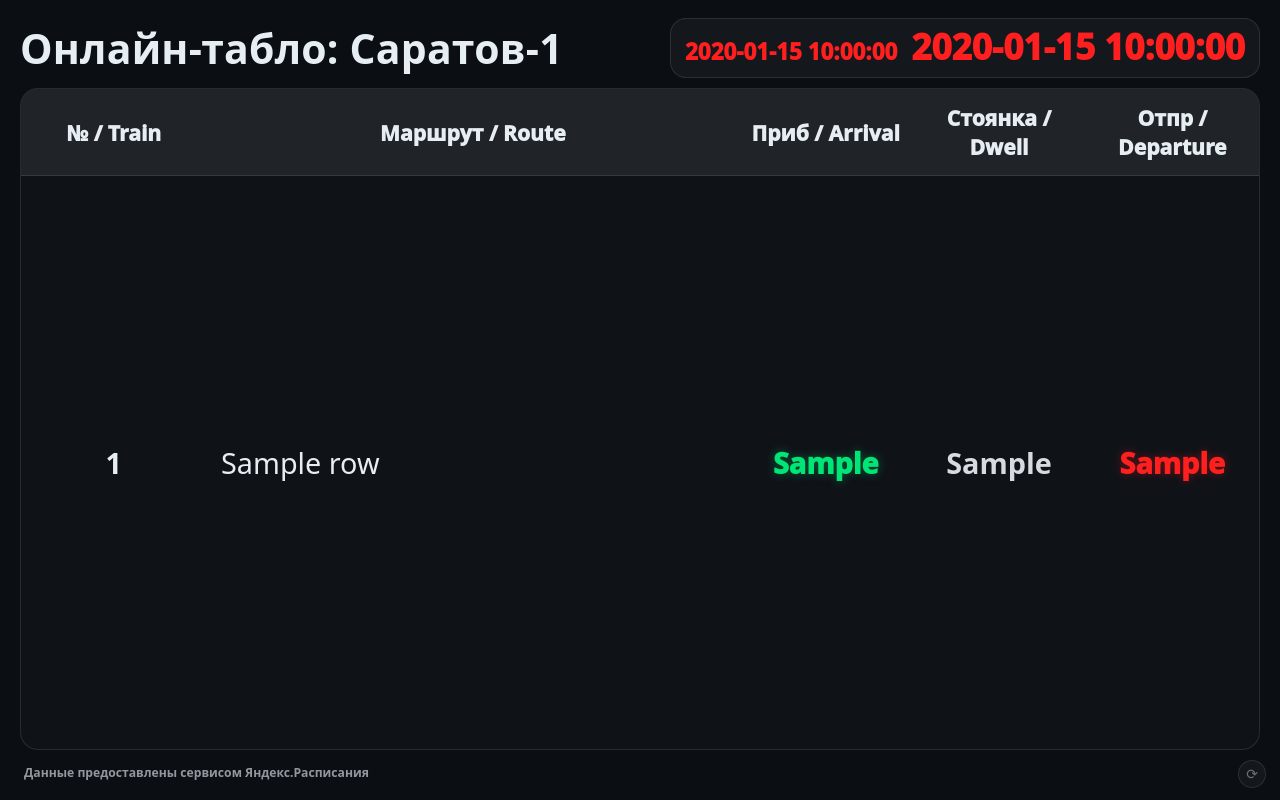
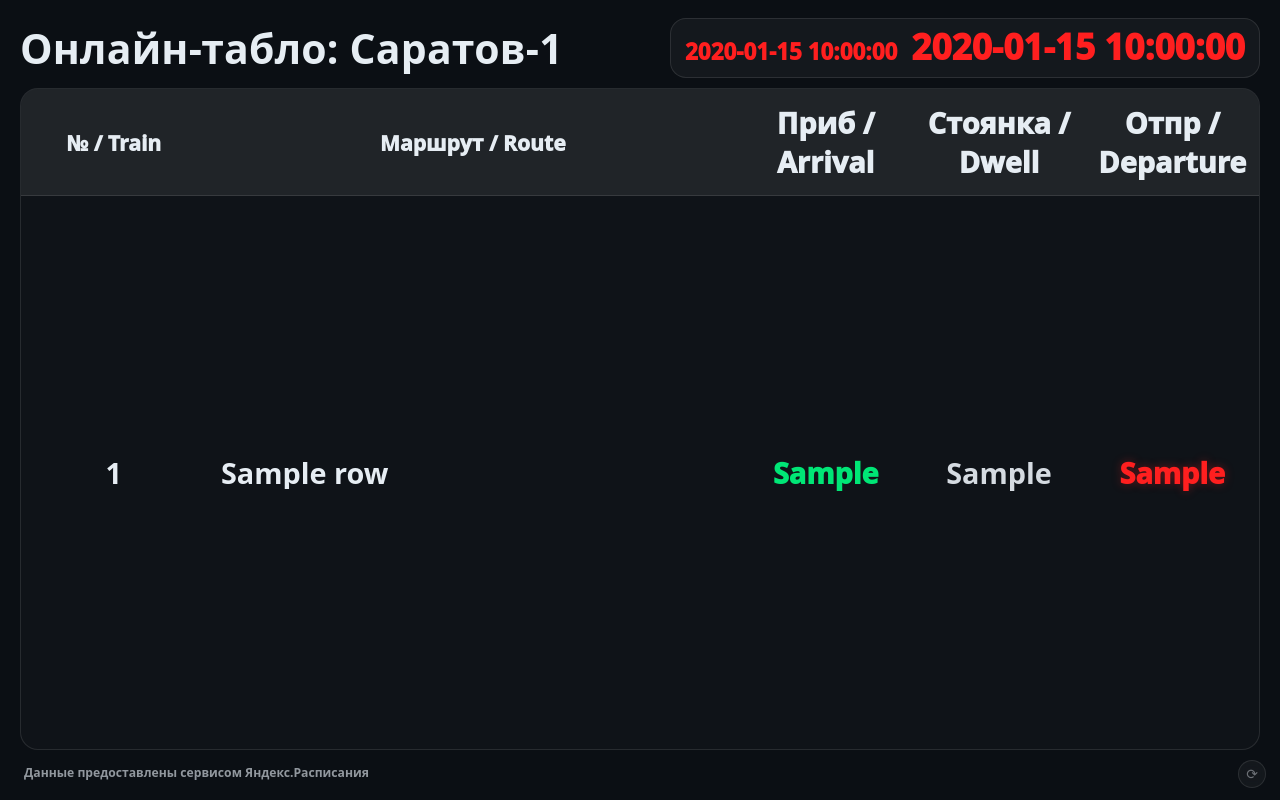
Before and after one commit to TsvetkovNikita/rzhd-schedule, a Flask app: template templates/index.html in a window 1280 px wide. Run offline with Flask 3, Linux system fonts and the light colour scheme; the template is opened without the code that fills it: most values are stand-ins (such as "Sample title", 1, 10 or a date in 2020); parts of the project's set-up code (start-up, migrations or seed data) failed here and were passed over.

Commit message:
Увеличили текст

```diff
--- a/static/css/base.css
+++ b/static/css/base.css
@@ -26,6 +26,12 @@
   --table-head-padding-x: 10px;
   --table-cell-padding-y: 12px;
   --table-cell-padding-x: 10px;
+  --table-cell-line-height: 1.15;
+  --num-cell-size: var(--table-cell-size);
+  --route-cell-size: var(--table-cell-size);
+  --time-cell-size: var(--table-cell-size);
+  --dwell-cell-size: var(--table-cell-size);
+  --route-cell-weight: 800;
   --num-width: 15%;
   --route-width: 43%;
   --arr-width: 14%;
@@ -169,6 +175,7 @@
 tbody td {
   padding: var(--table-cell-padding-y) var(--table-cell-padding-x);
   font-size: var(--table-cell-size);
+  line-height: var(--table-cell-line-height);
   text-align: center;
   border-top: 1px solid rgba(255, 255, 255, .08);
   vertical-align: middle;
@@ -196,7 +203,23 @@
   white-space: nowrap;
   padding: 0 4px;
   display: inline-block;
+  font-size: var(--route-cell-size);
+  font-weight: var(--route-cell-weight);
+  line-height: var(--table-cell-line-height);
   will-change: transform;
+}
+
+.c-num b {
+  font-size: var(--num-cell-size);
+  font-weight: 900;
+}
+
+.c-arr, .c-dep {
+  font-size: var(--time-cell-size);
+}
+
+.c-dwell {
+  font-size: var(--dwell-cell-size);
 }
 
 .route-text.scrolling {
@@ -214,7 +237,7 @@
 .arr {
   color: var(--arr);
   font-weight: 950;
-  text-shadow: 0 0 10px rgba(0, 230, 118, .35);
+  text-shadow: none;
 }
 
 .dep {
```
Also changed, not shown: static/css/skins/half_hd.css (+48 -20 lines).
